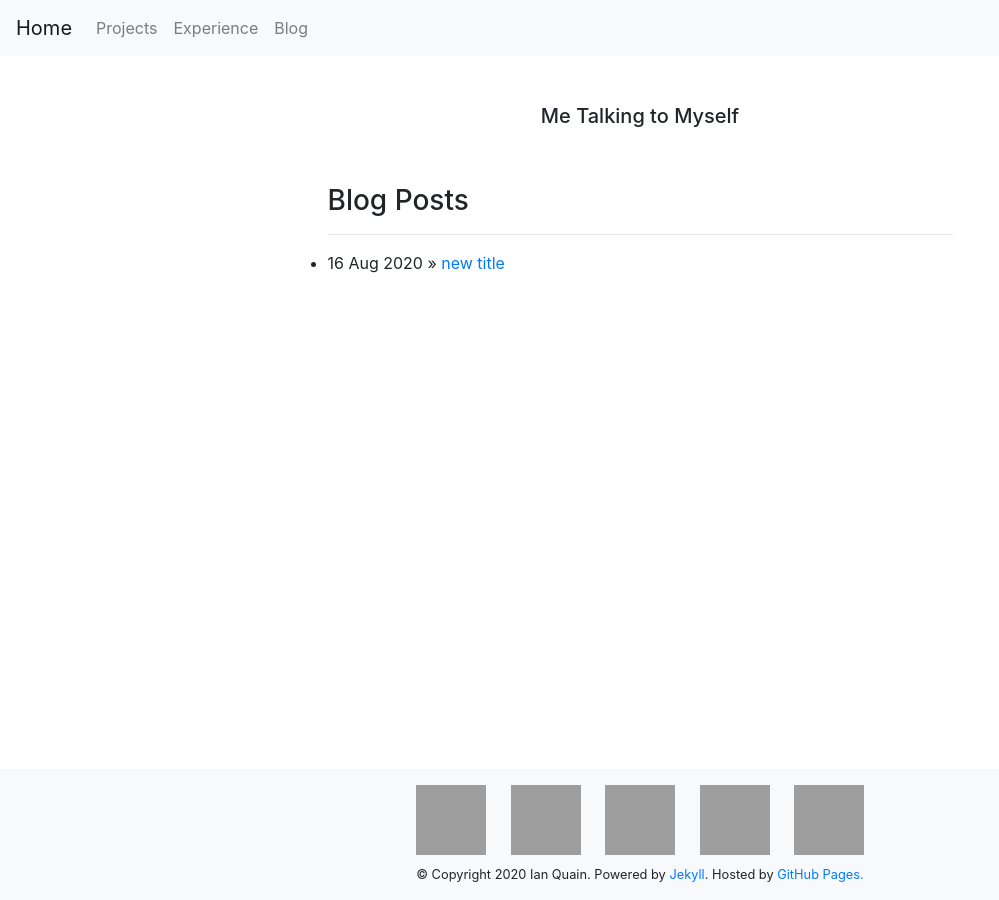
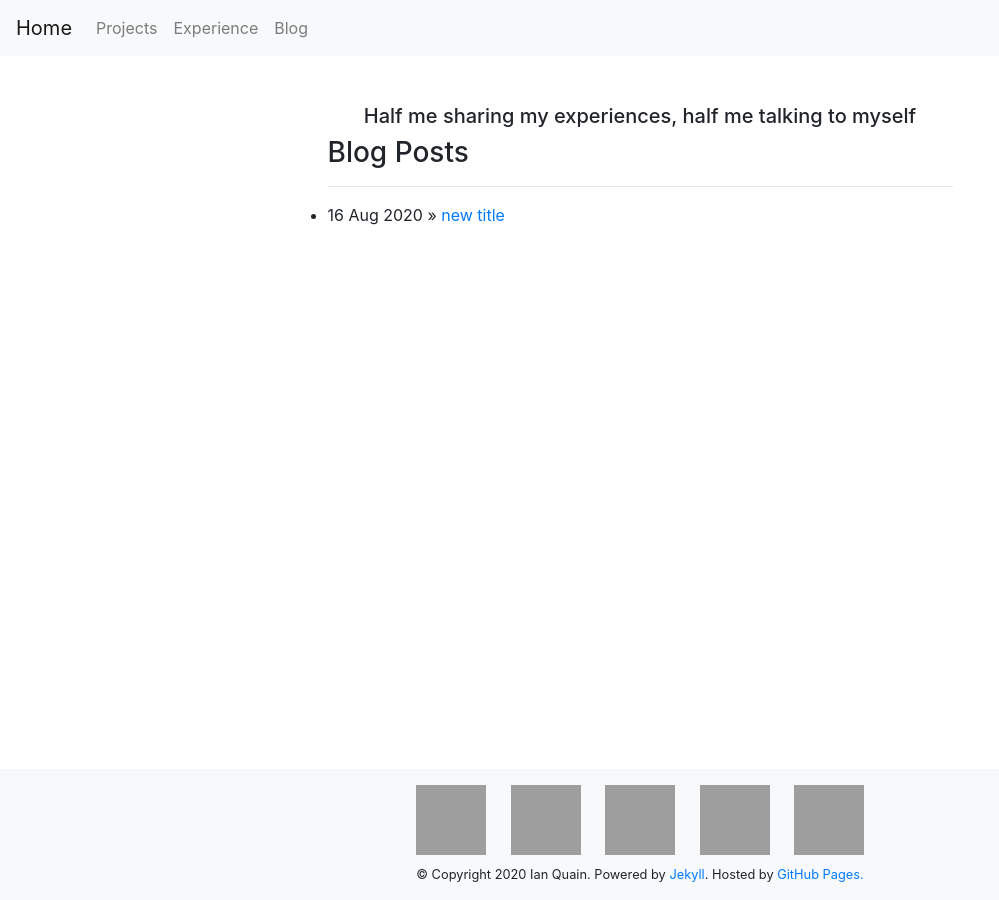
Before and after one commit to quaini/deprecated-personal-website, a Jekyll site: the page built from blog.html, in a window 1280 px wide. Shown: the whole page, without its empty margins (0-999 px from the left). Built offline with Jekyll 4.4.1, drawn with Linux system fonts in a browser that asks for light colours; grey boxes are pictures that could not be loaded.

Commit message:
changing blog quote

```diff
--- a/blog.html
+++ b/blog.html
@@ -6,8 +6,7 @@ permalink: /blog
 <div class="row">
     <div class="col-3"></div>
     <div class="col-6">
-        <center><h5>Me Talking to Myself</h5></center>
-        <br></br>
+        <center><h5>Half me sharing my experiences, half me talking to myself</h5></center>
         <h3>Blog Posts</h3>
         <hr></hr>
         <ul>
```
